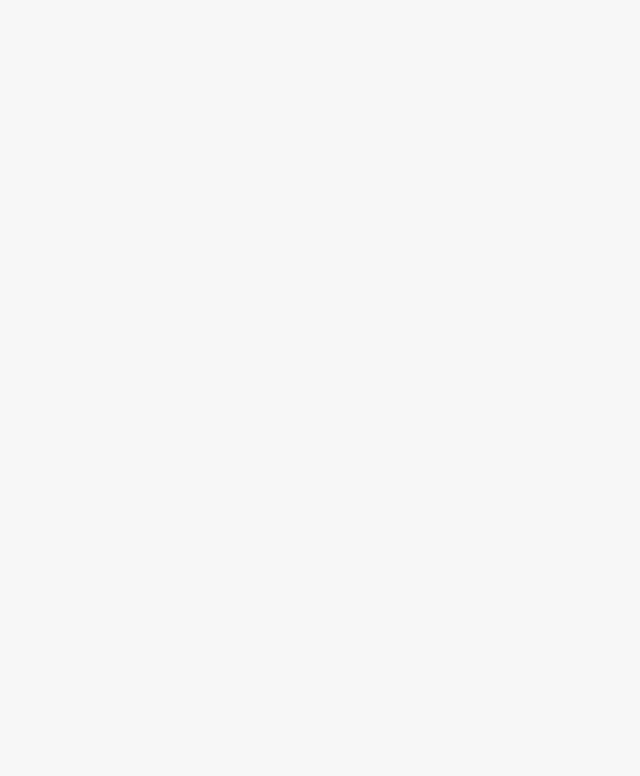
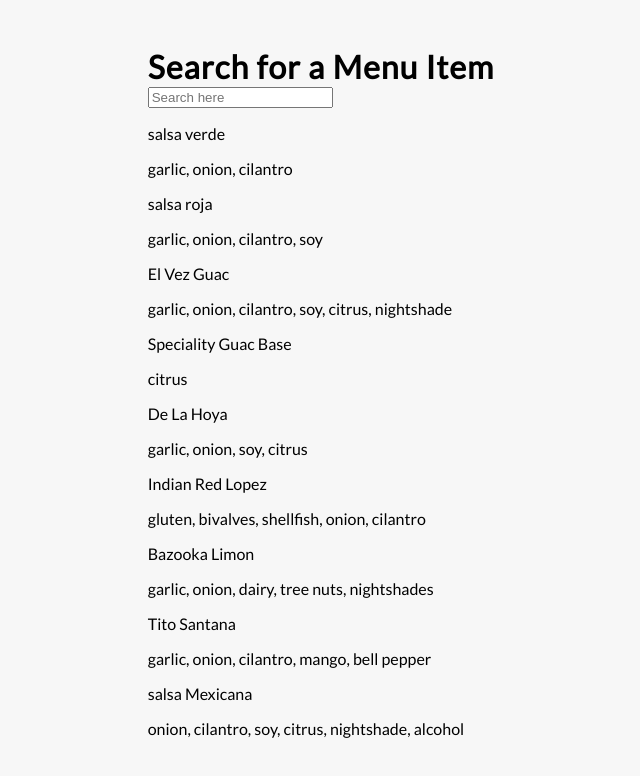
Before and after one commit to amgallo1213/Allergy_Searcher, a React (Create React App) app in the folder allergy_searcher/: page / in a window 1280 px wide. Shown: the top 776 px of the page, without its empty margins (319-959 px from the left). Built offline with nearby package versions, Linux system fonts and the light colour scheme.

Commit message:
working on functionality

```diff
--- a/allergy_searcher/src/App.js
+++ b/allergy_searcher/src/App.js
@@ -1,10 +1,13 @@
+import React from 'react';
+import './App.css';
 import SearchBar from './components/SearchBar';
-import './App.css';
+
 
 function App() {
   return (
     <div className="App">
-
+      <h1>Search for a Menu Item</h1>
+      <SearchBar />
     </div>
   );
 }
--- a/allergy_searcher/src/components/SearchBar.js
+++ b/allergy_searcher/src/components/SearchBar.js
@@ -1,6 +1,6 @@
 import React, { useState } from 'react';
 
-const SearchBar = (MenuItem) => {
+const SearchBar = () => {
 
     const [searchInput, setSearchInput] = useState("");
 
@@ -21,15 +21,33 @@ const SearchBar = (MenuItem) => {
             setSearchInput(e.target.value);
         };
 
-    if (searchInput.length > 0) {
+        if (menuItems.length > 0) {
             menuItems.filter((item) => {
-            return item.name.match(searchInput);
+                return item.name.match(menuItems);
             });
     }
 
     return (
         <div>
 
+            <input
+                type="search"
+                placeholder="Search here"
+                onChange={handleChange}
+                value={searchInput} />
+
+            {menuItems.map((item, index) => (
+
+
+                <div>
+                    <p>{item.name}</p>
+                    <p>{item.allergens}</p>
+                </div>
+
+
+            ))}
+
+
         </div>
     );
 }
```
Lines whose indentation alone changed are shown as unchanged.
